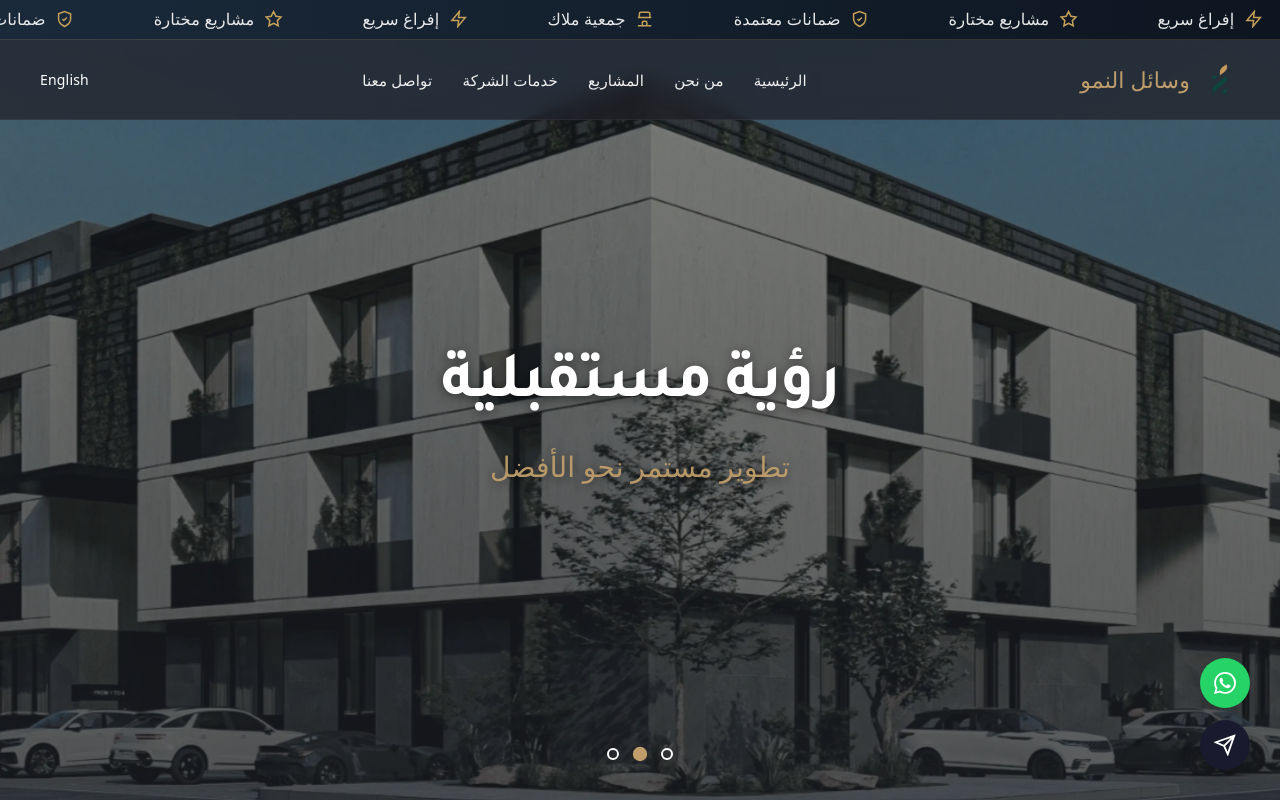
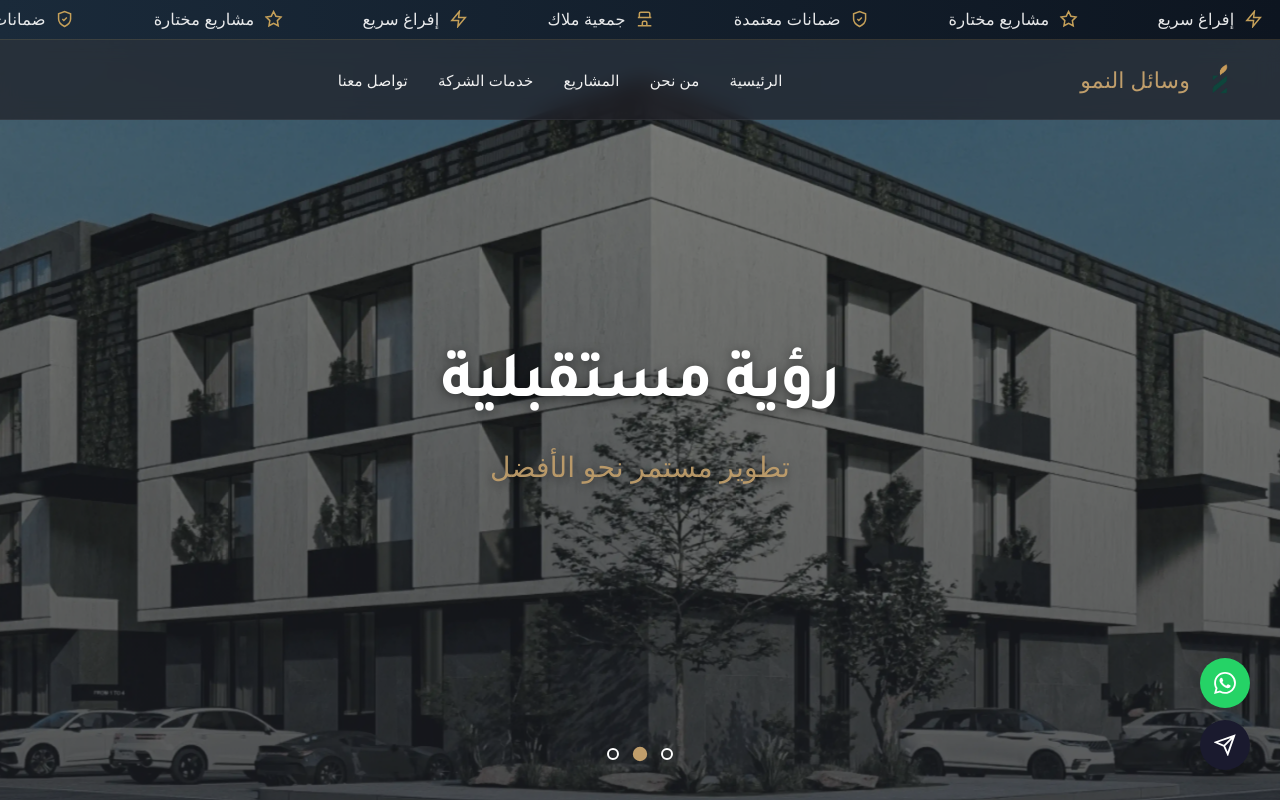
Before and after one commit to OmarEltabakh/New-Project, a React (Vite) app: page / in a window 1280 px wide. Shown: the top 800 px of the page. Built offline with nearby package versions, Linux system fonts and the light colour scheme.

Commit message:
disactive language toggle

```diff
--- a/src/components/Navbar/Navbar.jsx
+++ b/src/components/Navbar/Navbar.jsx
@@ -47,7 +47,7 @@ const Navbar = () => {
             {/* Transparent Overlay to close menu */}
             <div className="menu-overlay" onClick={closeMenu}></div>
 
-            <ul className="navbar-links">
+            <ul className="navbar-links ">
               <div className="mobile-menu-header d-lg-none">
                 <span className="lang-switch-mobile" onClick={toggleLanguage}>
                   {i18n.language === 'ar' ? 'English' : 'عربي'}
@@ -65,9 +65,9 @@ const Navbar = () => {
 
           {/* Action */}
           <div className="navbar-actions">
-            <span className="lang-switch d-none d-lg-block" onClick={toggleLanguage}>
+            {/* <span className="lang-switch d-none d-lg-block" onClick={toggleLanguage}>
               {i18n.language === 'ar' ? 'English' : 'عربي'}
-            </span>
+            </span> */}
 
             <div className="mobile-toggle d-lg-none" onClick={toggleMenu}>
               <div className={`hamburger ${isMobileMenuOpen ? 'active' : ''}`}>
```
